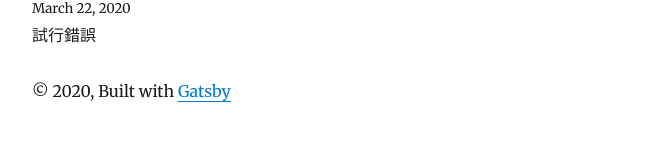
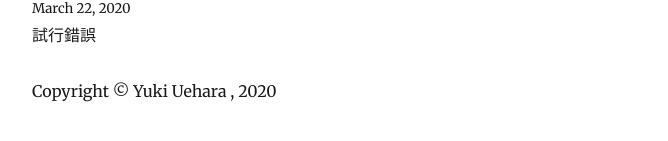
Before and after one commit to psbss/yuu-blog, a Gatsby site in the folder blog/: page / in a window 1280 px wide. Shown: the part 347-488 px from the top of the page, without its empty margins (293-961 px from the left). Built offline with nearby package versions, Linux system fonts and the light colour scheme; Gatsby itself is replaced by a stand-in of ours; some packages are replaced by stand-ins of ours.

Commit message:
change copyright

```diff
--- a/blog/src/components/layout.js
+++ b/blog/src/components/layout.js
@@ -61,9 +61,7 @@
       <header>{header}</header>
       <main>{children}</main>
       <footer>
-        © {new Date().getFullYear()}, Built with
-        {` `}
-        <a href="https://www.gatsbyjs.org">Gatsby</a>
+        Copyright © Yuki Uehara , {new Date().getFullYear()}
       </footer>
     </div>
   )
```
